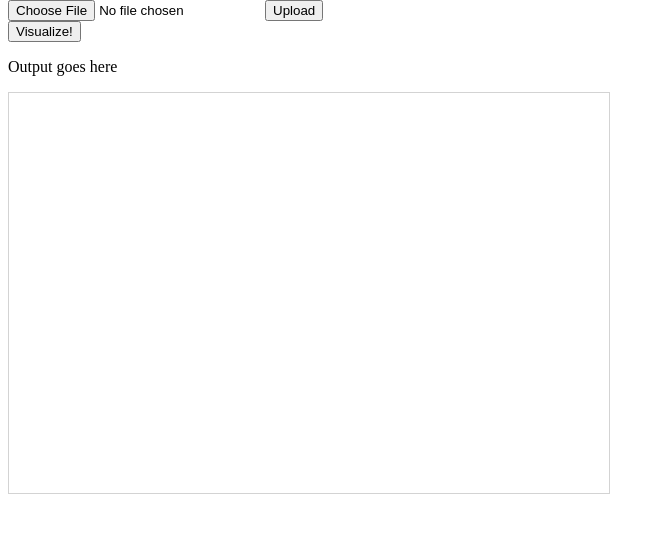
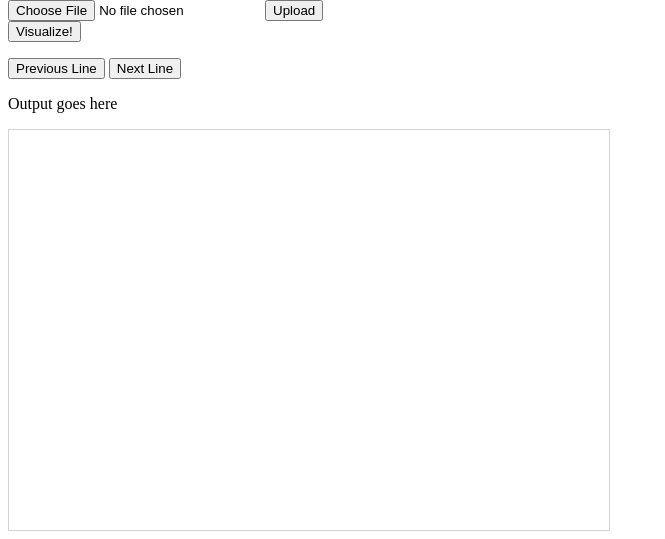
Before and after one commit to cranberrysauce26/VisualGraph, a Flask app: page / in a window 1280 px wide. Shown: the part 580-1119 px from the top of the page, without its empty margins (0-665 px from the left). Before the commit the page ends 1074 px from the top, so only its background shows below. Run offline with Flask 2, Linux system fonts and the light colour scheme; some libraries are stand-ins or nearby versions.

Commit message:
Step though lines enabled

```diff
--- a/static/graphManager.js
+++ b/static/graphManager.js
@@ -26,7 +26,7 @@ class GraphManager {
             this.edits[id].push(line);
         }
         else if (name == "add_vertex") {
-            var copy = new Graph(this.graphs[id][this.graphs[id].length - 1]); // current version of the graph
+            var copy = this.graphs[id][this.graphs[id].length - 1].copy(); // current version of the graph
             copy.addVertex();
             this.graphs[id].push(copy);
             this.edits[id].push(line);
@@ -36,7 +36,7 @@ class GraphManager {
                 alert("Error: Wrong number of arguments for add_edge");
                 return;
             }
-            var copy = new Graph(this.graphs[id][this.graphs[id].length - 1]); // current version of the graph
+            var copy = this.graphs[id][this.graphs[id].length - 1].copy(); // current version of the graph
             copy.addEdge(args[0], args[1], args[2]);
             this.graphs[id].push(copy);
             this.edits[id].push(line);
@@ -46,7 +46,7 @@ class GraphManager {
                 alert("Error: Wrong number of arguments for setting vertex prooperty");
                 return;
             }
-            var copy = new Graph(this.graphs[id][this.graphs[id].length - 1]); // current version of the graph
+            var copy = this.graphs[id][this.graphs[id].length - 1].copy(); // current version of the graph
             copy.vertices[args[0]].setProperty(args[1], args[2]);
             this.graphs[id].push(copy);
             this.edits[id].push(line);
@@ -58,7 +58,7 @@ class GraphManager {
     }
 
     displayAll(line) {
-        for (var id in this.graphs) {
+        for (var id in this.graphs) { // will order of IDs change?
             for (var i = this.edits[id].length - 1; i >= 0; i--) {
                 if (this.edits[id][i] <= line) { // Do we want it to be <=, or < ?
                     this.graphs[id][i].displayVis();
--- a/static/main.js
+++ b/static/main.js
@@ -1,4 +1,5 @@
 var graphManager = new GraphManager();
+var line = 0;
 
 function visualize() {
     console.log("Visualize called");
@@ -20,10 +21,26 @@ function visualize() {
                 graphManager.callFunction(trace);
             });
             document.getElementById("output").innerHTML += "Finished printing traces";
-            graphManager.displayAll();
+            line = 0;
+            document.getElementById("lineDisplay").innerHTML = "";
+            graphManager.displayAll(line);
         }
     };
     xhttp.open("POST", "/trace", true);
     xhttp.setRequestHeader("Content-Type", "application/json");
     xhttp.send(JSON.stringify(dat));
 }
+
+function prevLine() {
+    if (line > 0) {
+        line--;
+    }
+    graphManager.displayAll(line);
+    document.getElementById("lineDisplay").innerHTML = "Line: " + line;
+}
+
+function nextLine() {
+    line++; // needs max line number
+    graphManager.displayAll(line);
+    document.getElementById("lineDisplay").innerHTML = "Line: " + line;
+}
--- a/static/vertex.js
+++ b/static/vertex.js
@@ -1,15 +1,17 @@
 class Vertex {
-    constructor(id, graph, color) {
+    constructor(id, graph) {
         this.id = id;
         this.graph = graph; // is this necessary?
-        this.properties = { color: 'orange' };
+        this.properties = { color: 'orange' }; // default vertex color
     }
 
     // copy constructor
-    constructor(v) {
-        this.id = v.id;
-        this.graph = v.graph;
-        this.color = v.color;
+    copy() {
+        var v = new Vertex(this.id, this.graph);
+        for (var property in this.properties){
+            v.properties[property] = this.properties[property];
+        }
+        return v;
     }
 
     setProperty(name, value) {
--- a/templates/index.html
+++ b/templates/index.html
@@ -30,6 +30,11 @@
     	  <button type="submit" id="upload-button">Upload</button>
     	</form>
         <button type="button" onclick="visualize()">Visualize!</button>
+
+        <p id="lineDisplay"></p>
+        <button type="button" onclick="prevLine()">Previous Line</button>
+        <button type="button" onclick="nextLine()">Next Line</button>
+
         <p id="output">Output goes here</p>
     	<div id="mynetwork"></div>
 
```
Also changed, not shown: MVP/example.py (+11 -3 lines), static/graph.js (+12 -13 lines).
